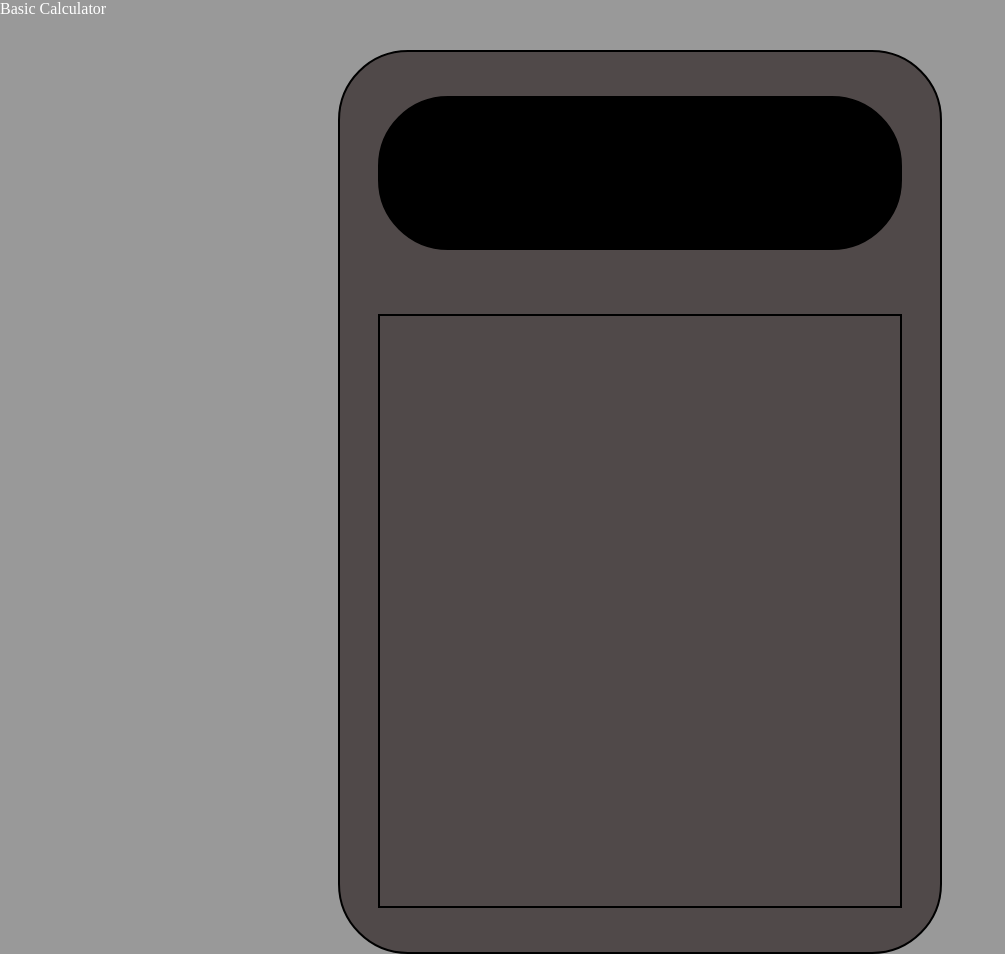
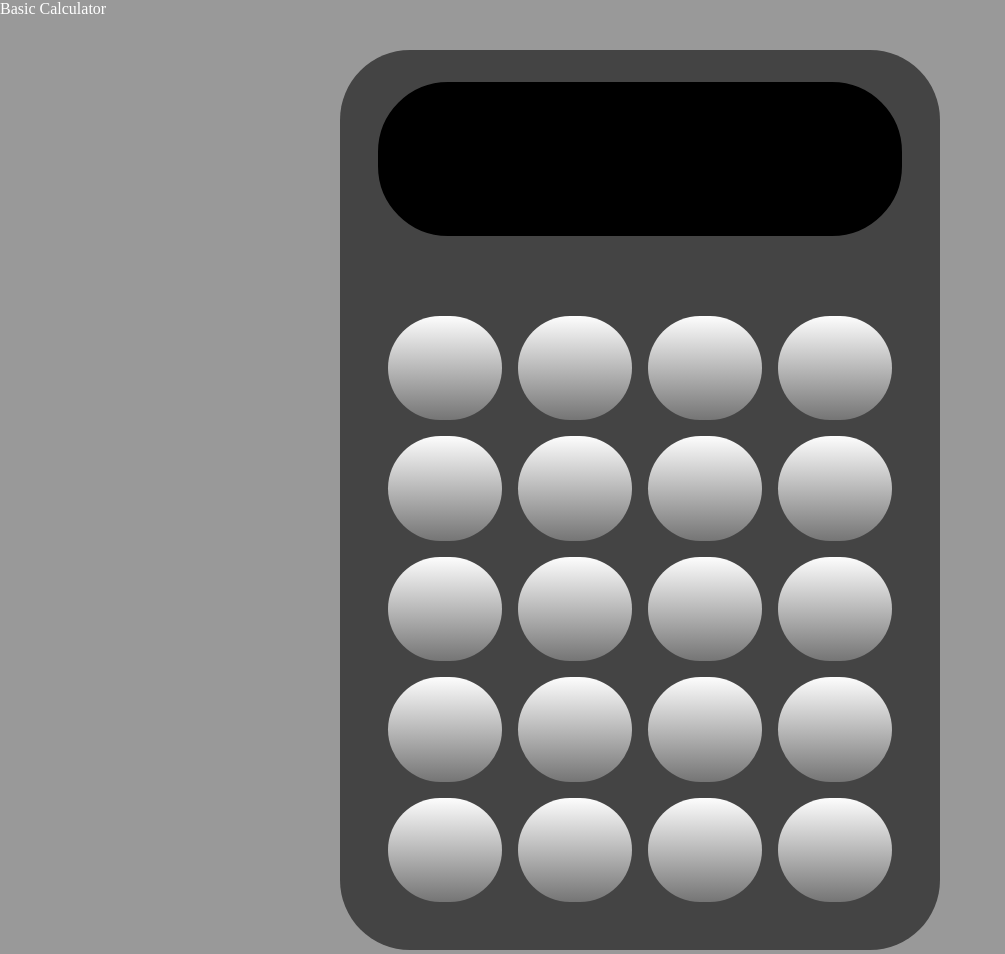
Before and after one commit to shkhkmt/calculatorApp, a plain HTML site: page index.html in a window 1280 px wide. Shown: the whole page, without its empty margins (0-1005 px from the left). Drawn offline with Linux system fonts and the light colour scheme.

Commit message:
added buttons with css grid and put a gradient on the buttons. Need to make a switch to add the remaining colours and to label the buttons

```diff
--- a/calculatorApp.js
+++ b/calculatorApp.js
@@ -48,7 +48,7 @@ console.log(operate("/", 2, 3));
 
 const linkElement = document.createElement('link');
 linkElement.rel = 'stylesheet';
-linkElement.href = 'styles.css';
+linkElement.href = './styles.css';
 document.head.appendChild(linkElement);
 
 let body = document.querySelector('body');
@@ -60,12 +60,11 @@ content.style.width = '-webkit-fill-available-';
 let calculator = document.querySelector('.calculator');
 calculator.style.width = '600px';
 calculator.style.height = '900px';
-calculator.style.border = '2px solid black';
 calculator.style.display = 'flex';
 calculator.style.flexDirection = 'column';
 calculator.style.justifyContent = 'center';
 
-let screen = document.querySelector('#screen');
+let screen = document.querySelector('.screen');
 screen.style.width = '520px';
 screen.style.height = '150px';
 screen.style.display = 'flex';
@@ -73,10 +72,25 @@ screen.style.alignSelf = 'stretch';
 screen.style.margin = '2em auto';
 screen.style.border = '2px solid black';
 
-let buttons = document.querySelector('#buttons');
+let buttons = document.querySelector('.buttons');
 buttons.style.width = '520px';
 buttons.style.height = '590px';
-buttons.style.display = 'flex';
+buttons.style.display = 'grid';
 buttons.style.alignSelf = 'stretch';
-buttons.style.margin = '2em auto';
-buttons.style.border = '2px solid black';
+buttons.style.margin = '0.5em auto';
+buttons.style.flex = '1 1 auto';
+buttons.style.gridTemplateColumns = 'auto auto auto auto';
+buttons.style.margin = '2.5em';
+
+for (let i=1; i <= 20; i++) {
+  let btnDiv = document.createElement('div');
+  btnDiv.id = `btnDiv${i}`;
+  btnDiv.className = "btn";
+  btnDiv.style.display = 'flex';
+  btnDiv.style.borderRadius = '10em';
+  btnDiv.style.margin = '.5em';
+
+
+
+  buttons.appendChild(btnDiv);
+}
--- a/index.html
+++ b/index.html
@@ -9,8 +9,8 @@
 <body>
   <div id="content">
    <div class="calculator">
-      <div id="screen"></div>
-      <div id="buttons"></div>
+      <div class="screen"></div>
+      <div class="buttons"></div>
    </div>
   </div>
 </body>
--- a/styles.css
+++ b/styles.css
@@ -27,11 +27,19 @@ body {
 }
 
 .calculator {
-  background-color: #504949;
+  background-color: #444444;
   border-radius: 70px;
 }
 
-#screen {
-  background-color: #000000;
+.screen { background-color: #000000;
   border-radius: 70px;
 }
+
+.btn {
+  background: #757575;
+  background: linear-gradient(0deg, rgba(117, 117, 117, 1) 0%, rgba(253, 253, 253, 1) 100%);
+}
+
+.buttons {
+  border-radius: 1em;
+}
```
